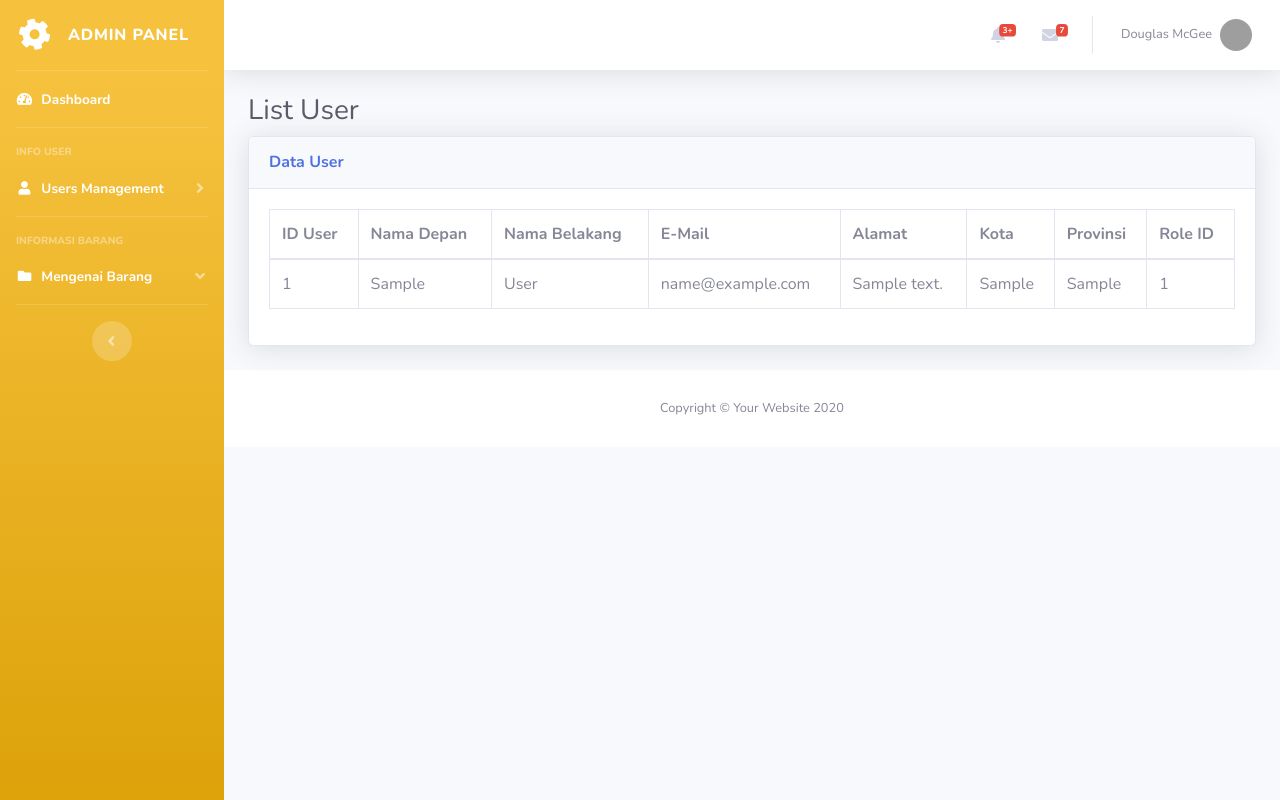
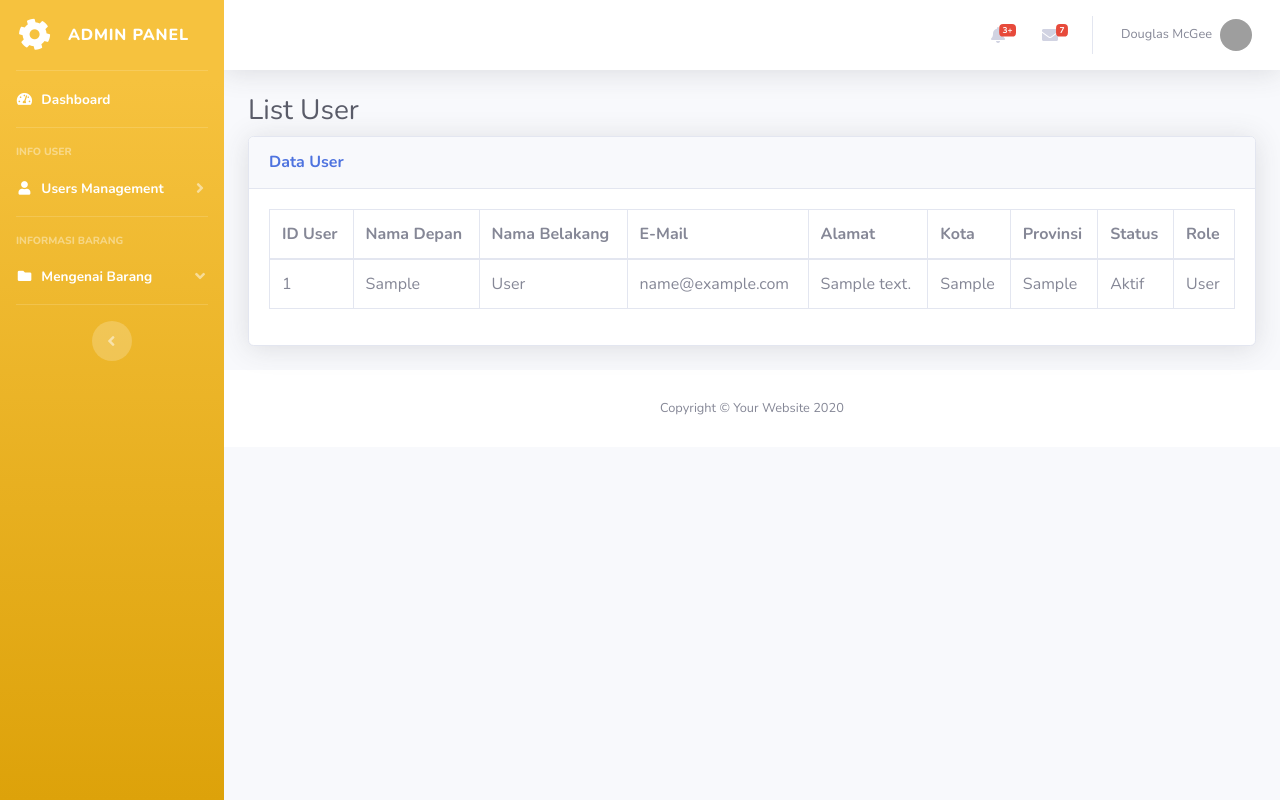
Before and after one commit to NeverGetDream/lostand-found, a PHP site: page /lostandfound/admin/listUser in a window 1280 px wide. Run offline with PHP 8.4, Linux system fonts and the light colour scheme; tables that the repository leaves empty or names only in its code hold one stand-in row (values such as "Sample post"); data that the repository does not hold is empty; grey boxes are pictures that could not be loaded.

Commit message:
User list

```diff
--- a/application/models/M_admin.php
+++ b/application/models/M_admin.php
@@ -11,7 +11,7 @@ class M_admin extends CI_Model {
     }
 
     public function getListUser(){
-        $alluser = "SELECT user_id, first_name, last_name, email, alamat, kota, provinsi, role_id FROM users";
+        $alluser = "SELECT user_id, first_name, last_name, email, alamat, kota, provinsi, is_active, role_id FROM users";
         $dataraw = $this->db->query($alluser);
         $data = $dataraw->result_array();
         return $data;
--- a/application/views/admin/list_user.php
+++ b/application/views/admin/list_user.php
@@ -19,12 +19,29 @@
                             <th>Alamat</th>
                             <th>Kota</th>
                             <th>Provinsi</th>
-                            <th>Role ID</th>
+                            <th>Status</th>
+                            <th>Role</th>
                         </tr>
                     </thead>
                     <tbody>
                         <?php
                             foreach($user as $row){
+                                // Cek Status
+                                if($row['is_active'] == 1){
+                                    $status = 'Aktif';
+                                }
+                                else{
+                                    $status = 'Tidak Aktif';
+                                }
+
+                                // Cek Role
+                                if($row['role_id'] == 1){
+                                    $role = 'User';
+                                }
+                                else if ($row['role_id'] == 2){
+                                    $role = 'Admin';
+                                }
+
                                 echo '
                                     <tr>
                                         <td>'. $row['user_id'] .'</td>
@@ -34,7 +51,8 @@
                                         <td>'. $row['alamat'] .'</td>
                                         <td>'. $row['kota'] .'</td>
                                         <td>'. $row['provinsi'] .'</td>
-                                        <td>'. $row['role_id'] .'</td>
+                                        <td>'. $status .'</td>
+                                        <td>'. $role .'</td>
                                     </tr>
                                 ';
                             }
```
